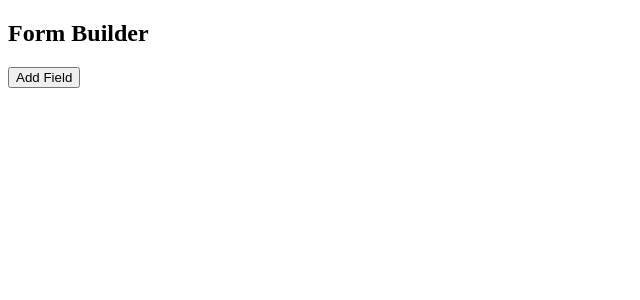
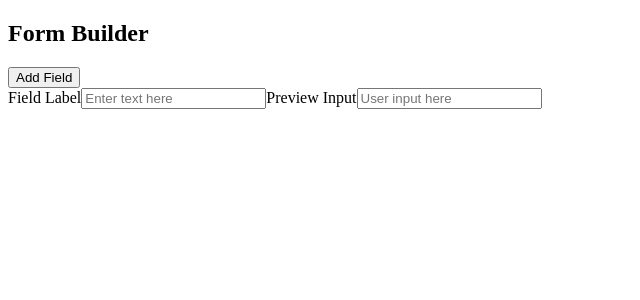
Before and after one commit to SuchitraVM/advanced-form-builder, a React (Vite) app: page / in a window 1280 px wide. Shown: the top 300 px of the page, without its empty margins (0-640 px from the left). Built offline with nearby package versions, Linux system fonts and the light colour scheme.

Commit message:
Create static form builder field layout

```diff
--- a/src/pages/BuilderPage.jsx
+++ b/src/pages/BuilderPage.jsx
@@ -1,35 +1,45 @@
 import { useState } from "react";
 
 export default function BuilderPage() {
-  const [fields, setFields] = useState([]);
+  // const [fields, setFields] = useState([]);
+  const [fieldLabel, setFieldLabel] = useState("");
 
-  function addFields(){
-    const newFields = {
-      id : Date.now(),
-      type : "text",
-      label :"New Field",
-    }
-    setFields([...fields, newFields]);
+  function handleLabelChange(e){
+    setFieldLabel(e.target.value);
   }
 
-  function updateFieldLabel(id, newLabel){
-    const updatedFields = fields.map((field) => {
-      field.id === id? {...field, label: newLabel} : field
-    });
-    setFields(updatedFields);
-  }
+  // function addFields(){
+  //   const newFields = {
+  //     id : Date.now(),
+  //     type : "text",
+  //     label :"New Field",
+  //   }
+  //   setFields([...fields, newFields]);
+  // }
+
+  // function updateFieldLabel(id, newLabel){
+  //   const updatedFields = fields.map((field) => {
+  //     field.id === id? {...field, label: newLabel} : field
+  //   });
+  //   setFields(updatedFields);
+  // }
 
   return (
     <div>
       <h2>Form Builder</h2>
-      <button onClick={addFields}>Add Field</button>
-
-      {
+      <button>Add Field</button>
+      <div>
+      <label >Field Label</label>
+      <input type="text" placeholder="Enter text here" value={fieldLabel} onChange={handleLabelChange}/>
+      <label >Preview Input</label>
+      <input type="text" placeholder="User input here" value={fieldLabel}/>
+      </div>
+      {/*
         fields.map((field) => (
           <div key={field.id}>
             <input
             type="text"
-            value={field.label}
+            value={<input value={field.label}/>}
             onChange={(e)=>
               updateFieldLabel(field.id, e.target.value)
             }
@@ -37,7 +47,7 @@ export default function BuilderPage() {
             <input type="text" placeholder="User input here"/>
           </div>
         ))
-      }
+      } */}
 
    </div>
   )
```
